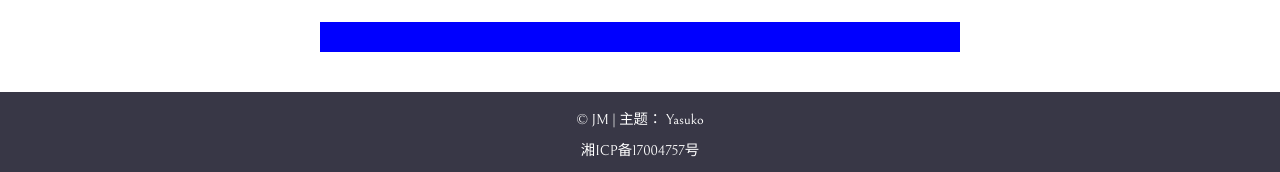
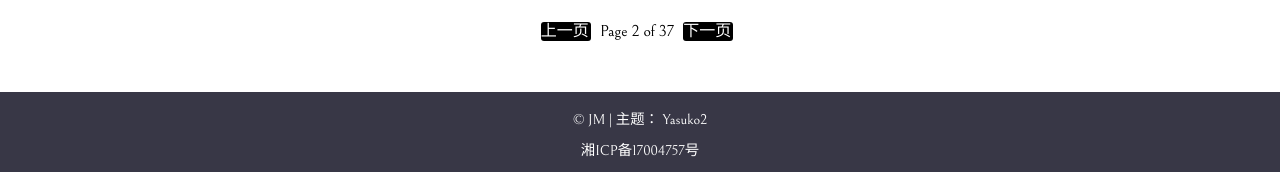
Before and after one commit to nocmt/Yasuko2, a plain HTML site: page Yasuko2/index.html in a window 1280 px wide. Shown: the part 962-1134 px from the top of the page. Drawn offline with nearby package versions, Linux system fonts and the light colour scheme.

Commit message:
新增分页按钮

```diff
--- a/Yasuko2/css/public-main.css
+++ b/Yasuko2/css/public-main.css
@@ -24,6 +24,7 @@ body {
 .content-article .article-img:hover {
     box-shadow: 5px 12px 20px rgba(36, 37, 38, 0.13);
 }
+
 .footer-copy a:link,
 .content-article a:link,
 .footer-copy a:visited,
@@ -33,6 +34,7 @@ body {
     -moz-transition: color 1s;
     -webkit-transition: color 1s;
 }
+
 .footer-copy a:hover,
 .content-article a:hover {
     color: #F6FEA1;
@@ -226,6 +228,32 @@ a {
 .content-page {
     width: 100%;
     height: 30px;
-    background-color: blue;
     margin: 25px 0;
 }
+
+
+/*页脚*/
+
+.public-footer {
+    width: 100%;
+    height: 80px;
+    background-color: #383746;
+}
+
+
+/*版权+备案等信息*/
+
+.footer-copy,
+.footer-record {
+    text-align: center;
+    color: #FFFFFF;
+    padding-top: 20px;
+    font-size: 0.9rem;
+}
+
+
+/*备案*/
+
+.footer-record {
+    padding-top: 0px;
+}
--- a/Yasuko2/index.html
+++ b/Yasuko2/index.html
@@ -54,32 +54,50 @@
                 </div>
             </article>
 
+            <style type="text/css">
+
+                .page-box{
+                    width: 31%;
+                    height: 100%;
+                    margin: 0 auto;
+
+                }
+                .page-box a{
+                    display: inline-block;
+                    width: 50px;
+                    color: #FFFFFF;
+                    background-color: #000000;
+                    border-radius: 3px;
+                }
+                .page-box a:link,.page-box a:visited{
+                    background-color: #000000;
+                }
+                .page-box a:hover{
+                    background-color: #383746;
+                }
+
+
+                .content-page .page-span {
+                    color: #000000;
+                    background: none;
+                    padding: 0 5px;
+                }
+
+            </style>
+
             <!--分页：采用pjax-->
-            <div class="content-page"></div>
+            <div class="content-page">
+                <div class="page-box">
+                    <span class="previous-page"><a href="/">上一页</a></span>
+                    <span class="page-span">Page 2 of 37</span>
+                    <span class="next-page"><a href="/">下一页</a></span>
+                </div>
+            </div>
         </div>
-        <style type="text/css">
-            .public-footer {
-                width: 100%;
-                height: 80px;
-                background-color: #383746;
-            }
-
-            .footer-copy,
-            .footer-record {
-                text-align: center;
-                color: #FFFFFF;
-                padding-top: 20px;
-                font-size: 0.9rem;
-            }
-
-            .footer-record {
-                padding-top: 0;
-            }
-        </style>
         <!--页脚-->
         <footer class="public-footer">
             <p class="footer-copy">&copy; JM | 主题：
-                <a href="https://github.com/nocmt/Yasuko2">Yasuko</a>
+                <a href="https://github.com/nocmt/Yasuko2">Yasuko2</a>
             </p>
             <p class="footer-record">湘ICP备17004757号</p>
         </footer>
```
